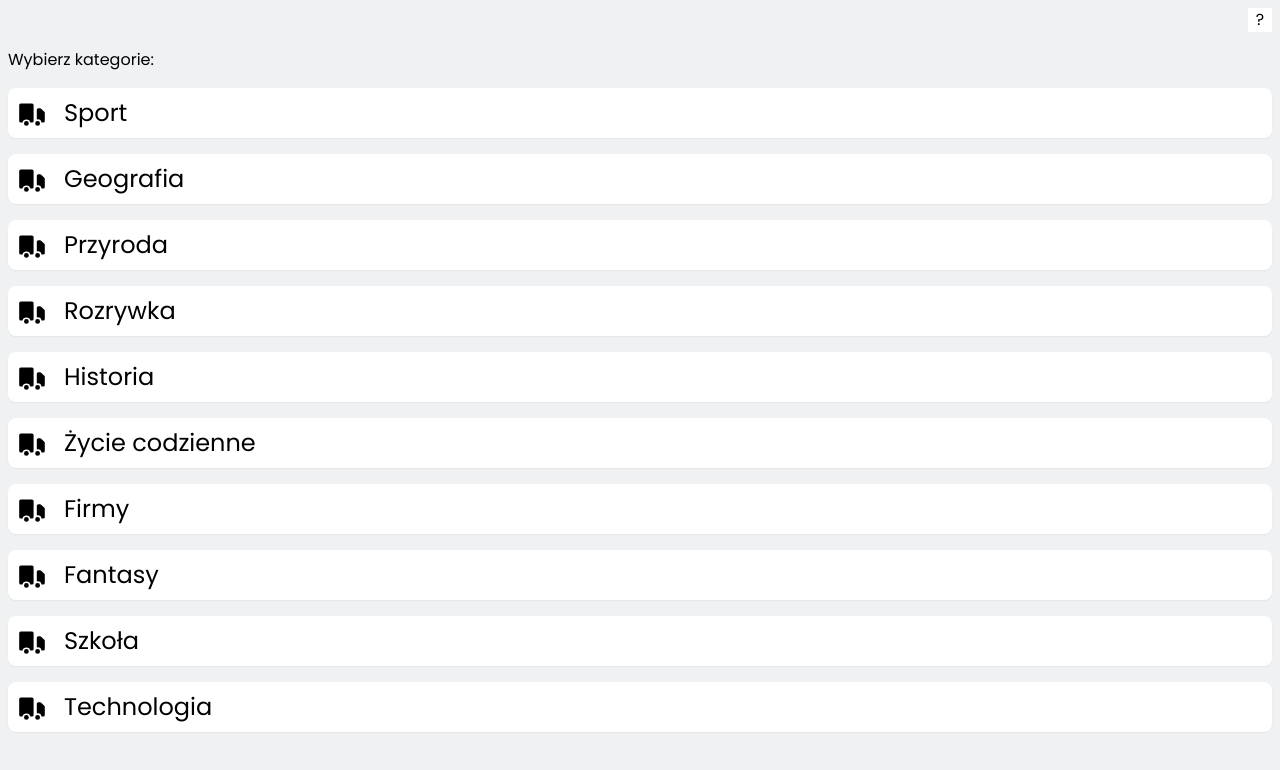
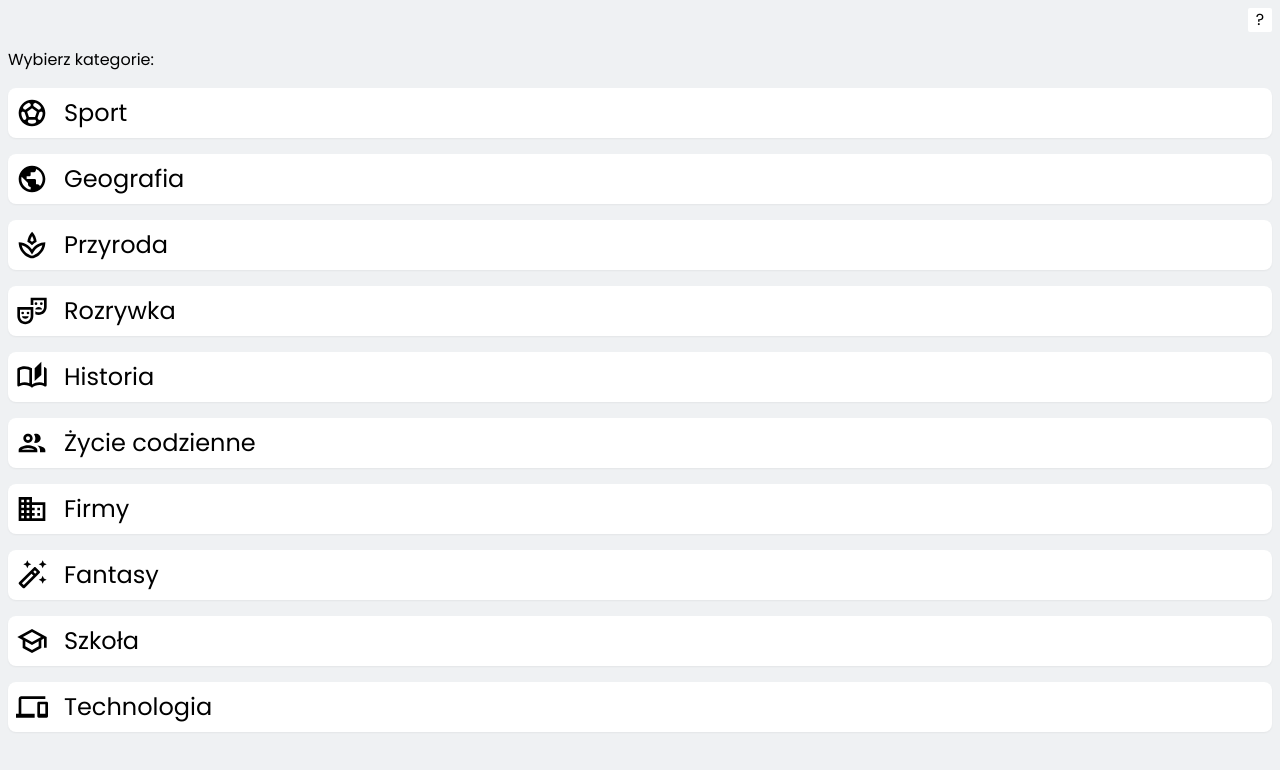
Before and after one commit to ArexSpeed/whoiam, a Next.js app: page / in a window 1280 px wide. Shown: the top 770 px of the page. Built offline with nearby package versions, Linux system fonts and the light colour scheme.

Commit message:
add icons

```diff
--- a/components/CategoryBox.tsx
+++ b/components/CategoryBox.tsx
@@ -3,6 +3,7 @@ import Link from 'next/link';
 import { useAppDispatch } from 'redux/hooks';
 import { setCategory } from 'redux/slice';
 import subcategories from 'data/subcategories.json';
+import Icon from './Icon';
 
 interface Props {
   category: string;
@@ -34,14 +35,7 @@ const CategoryBox: FC<Props> = ({ category }) => {
           setActive(!active);
           setSubcategory('');
         }}>
-        <svg
-          className="w-8 h-8 mx-2"
-          fill="currentColor"
-          viewBox="0 0 20 20"
-          xmlns="http://www.w3.org/2000/svg">
-          <path d="M8 16.5a1.5 1.5 0 11-3 0 1.5 1.5 0 013 0zM15 16.5a1.5 1.5 0 11-3 0 1.5 1.5 0 013 0z" />
-          <path d="M3 4a1 1 0 00-1 1v10a1 1 0 001 1h1.05a2.5 2.5 0 014.9 0H10a1 1 0 001-1V5a1 1 0 00-1-1H3zM14 7a1 1 0 00-1 1v6.05A2.5 2.5 0 0115.95 16H17a1 1 0 001-1v-5a1 1 0 00-.293-.707l-2-2A1 1 0 0015 7h-1z" />
-        </svg>
+        <Icon name={category} />
         <span className="mx-2 text-md">{category}</span>
       </button>
       {active && (
--- /dev/null
+++ b/components/Icon.tsx
@@ -0,0 +1,89 @@
+import { FC } from 'react';
+
+type Props = {
+  name: string;
+};
+
+const SportIcon = () => (
+  // eslint-disable-next-line prettier/prettier
+  <svg className="w-8 h-8 mx-2" xmlns="http://www.w3.org/2000/svg" viewBox="0 0 24 24" fill="#000000"><g><rect fill="none" height="24" width="24"/></g><g><g><path d="M12,2C6.48,2,2,6.48,2,12c0,5.52,4.48,10,10,10s10-4.48,10-10C22,6.48,17.52,2,12,2z M13,5.3l1.35-0.95 c1.82,0.56,3.37,1.76,4.38,3.34l-0.39,1.34l-1.35,0.46L13,6.7V5.3z M9.65,4.35L11,5.3v1.4L7.01,9.49L5.66,9.03L5.27,7.69 C6.28,6.12,7.83,4.92,9.65,4.35z M7.08,17.11l-1.14,0.1C4.73,15.81,4,13.99,4,12c0-0.12,0.01-0.23,0.02-0.35l1-0.73L6.4,11.4 l1.46,4.34L7.08,17.11z M14.5,19.59C13.71,19.85,12.87,20,12,20s-1.71-0.15-2.5-0.41l-0.69-1.49L9.45,17h5.11l0.64,1.11 L14.5,19.59z M14.27,15H9.73l-1.35-4.02L12,8.44l3.63,2.54L14.27,15z M18.06,17.21l-1.14-0.1l-0.79-1.37l1.46-4.34l1.39-0.47 l1,0.73C19.99,11.77,20,11.88,20,12C20,13.99,19.27,15.81,18.06,17.21z"/></g></g></svg>
+);
+
+const GeographyIcon = () => (
+  // eslint-disable-next-line prettier/prettier
+  <svg className="w-8 h-8 mx-2" xmlns="http://www.w3.org/2000/svg" viewBox="0 0 24 24" fill="#000000"><path d="M0 0h24v24H0V0z" fill="none"/><path d="M12 2C6.48 2 2 6.48 2 12s4.48 10 10 10 10-4.48 10-10S17.52 2 12 2zM4 12c0-.61.08-1.21.21-1.78L8.99 15v1c0 1.1.9 2 2 2v1.93C7.06 19.43 4 16.07 4 12zm13.89 5.4c-.26-.81-1-1.4-1.9-1.4h-1v-3c0-.55-.45-1-1-1h-6v-2h2c.55 0 1-.45 1-1V7h2c1.1 0 2-.9 2-2v-.41C17.92 5.77 20 8.65 20 12c0 2.08-.81 3.98-2.11 5.4z"/></svg>
+);
+
+const NatureIcon = () => (
+  // eslint-disable-next-line prettier/prettier
+  <svg className="w-8 h-8 mx-2" xmlns="http://www.w3.org/2000/svg" viewBox="0 0 24 24" fill="#000000"><path d="M0 0h24v24H0V0z" fill="none"/><path d="M15.49 9.63c-.18-2.79-1.31-5.51-3.43-7.63-2.14 2.14-3.32 4.86-3.55 7.63 1.28.68 2.46 1.56 3.49 2.63 1.03-1.06 2.21-1.94 3.49-2.63zm-3.44-4.44c.63 1.03 1.07 2.18 1.3 3.38-.47.3-.91.63-1.34.98-.42-.34-.87-.67-1.33-.97.25-1.2.71-2.35 1.37-3.39zM12 15.45c-.82-1.25-1.86-2.34-3.06-3.2-.13-.09-.27-.16-.4-.26.13.09.27.17.39.25C6.98 10.83 4.59 10 2 10c0 5.32 3.36 9.82 8.03 11.49.63.23 1.29.4 1.97.51.68-.12 1.33-.29 1.97-.51C18.64 19.82 22 15.32 22 10c-4.18 0-7.85 2.17-10 5.45zm1.32 4.15c-.44.15-.88.27-1.33.37-.44-.09-.87-.21-1.28-.36-3.29-1.18-5.7-3.99-6.45-7.35 1.1.26 2.15.71 3.12 1.33l-.02.01c.13.09.26.18.39.25l.07.04c.99.72 1.84 1.61 2.51 2.65L12 19.1l1.67-2.55c.69-1.05 1.55-1.95 2.53-2.66l.07-.05c.09-.05.18-.11.27-.17l-.01-.02c.98-.65 2.07-1.13 3.21-1.4-.75 3.37-3.15 6.18-6.42 7.35zm-4.33-7.32c-.02-.01-.04-.03-.05-.04 0 0 .01 0 .01.01.01.01.02.02.04.03z"/></svg>
+);
+
+const EntertainIcon = () => (
+  // eslint-disable-next-line prettier/prettier
+  <svg className="w-8 h-8 mx-2" xmlns="http://www.w3.org/2000/svg" viewBox="0 0 24 24" fill="#000000"><g><rect fill="none" height="24" width="24"/></g><g><g><circle cx="19" cy="6.5" r="1"/><circle cx="15" cy="6.5" r="1"/><path d="M16.99,9c-1.38,0-2.5,0.84-2.5,1.88h5C19.49,9.84,18.37,9,16.99,9z"/><path d="M1,16c0,3.31,2.69,6,6,6s6-2.69,6-6V9H1V16z M3,11h8v5c0,2.21-1.79,4-4,4s-4-1.79-4-4V11z"/><path d="M11,2v5.5h2V4h8v5c0,2.21-1.79,4-4,4c-0.95,0-1.81-0.35-2.5-0.9v2.35C15.26,14.8,16.11,15,17,15c3.31,0,6-2.69,6-6V2H11z"/><circle cx="5" cy="13.5" r="1"/><circle cx="9" cy="13.5" r="1"/><path d="M7,17.88c1.38,0,2.5-0.84,2.5-1.88h-5C4.5,17.04,5.62,17.88,7,17.88z"/></g></g></svg>
+);
+
+const HistoryIcon = () => (
+  // eslint-disable-next-line prettier/prettier
+  <svg className="w-8 h-8 mx-2" xmlns="http://www.w3.org/2000/svg" viewBox="0 0 24 24" fill="#000000"><g><rect fill="none" height="24" width="24" x="0"/></g><g><path d="M22.47,5.2C22,4.96,21.51,4.76,21,4.59v12.03C19.86,16.21,18.69,16,17.5,16c-1.9,0-3.78,0.54-5.5,1.58V5.48 C10.38,4.55,8.51,4,6.5,4C4.71,4,3.02,4.44,1.53,5.2C1.2,5.36,1,5.71,1,6.08v12.08c0,0.58,0.47,0.99,1,0.99 c0.16,0,0.32-0.04,0.48-0.12C3.69,18.4,5.05,18,6.5,18c2.07,0,3.98,0.82,5.5,2c1.52-1.18,3.43-2,5.5-2c1.45,0,2.81,0.4,4.02,1.04 c0.16,0.08,0.32,0.12,0.48,0.12c0.52,0,1-0.41,1-0.99V6.08C23,5.71,22.8,5.36,22.47,5.2z M10,16.62C8.86,16.21,7.69,16,6.5,16 c-1.19,0-2.36,0.21-3.5,0.62V6.71C4.11,6.24,5.28,6,6.5,6C7.7,6,8.89,6.25,10,6.72V16.62z M19,0.5l-5,5V15l5-4.5V0.5z"/></g></svg>
+);
+
+const LifeIcon = () => (
+  // eslint-disable-next-line prettier/prettier
+  <svg className="w-8 h-8 mx-2" xmlns="http://www.w3.org/2000/svg" viewBox="0 0 24 24" fill="#000000"><path d="M0 0h24v24H0V0z" fill="none"/><path d="M9 13.75c-2.34 0-7 1.17-7 3.5V19h14v-1.75c0-2.33-4.66-3.5-7-3.5zM4.34 17c.84-.58 2.87-1.25 4.66-1.25s3.82.67 4.66 1.25H4.34zM9 12c1.93 0 3.5-1.57 3.5-3.5S10.93 5 9 5 5.5 6.57 5.5 8.5 7.07 12 9 12zm0-5c.83 0 1.5.67 1.5 1.5S9.83 10 9 10s-1.5-.67-1.5-1.5S8.17 7 9 7zm7.04 6.81c1.16.84 1.96 1.96 1.96 3.44V19h4v-1.75c0-2.02-3.5-3.17-5.96-3.44zM15 12c1.93 0 3.5-1.57 3.5-3.5S16.93 5 15 5c-.54 0-1.04.13-1.5.35.63.89 1 1.98 1 3.15s-.37 2.26-1 3.15c.46.22.96.35 1.5.35z"/></svg>
+);
+
+const CompanyIcon = () => (
+  // eslint-disable-next-line prettier/prettier
+  <svg className="w-8 h-8 mx-2" xmlns="http://www.w3.org/2000/svg" viewBox="0 0 24 24" fill="#000000"><path d="M0 0h24v24H0V0z" fill="none"/><path d="M12 7V3H2v18h20V7H12zM6 19H4v-2h2v2zm0-4H4v-2h2v2zm0-4H4V9h2v2zm0-4H4V5h2v2zm4 12H8v-2h2v2zm0-4H8v-2h2v2zm0-4H8V9h2v2zm0-4H8V5h2v2zm10 12h-8v-2h2v-2h-2v-2h2v-2h-2V9h8v10zm-2-8h-2v2h2v-2zm0 4h-2v2h2v-2z"/></svg>
+);
+
+const FantasyIcon = () => (
+  // eslint-disable-next-line prettier/prettier
+  <svg className="w-8 h-8 mx-2" xmlns="http://www.w3.org/2000/svg" viewBox="0 0 24 24" fill="#000000"><g><rect fill="none" height="24" width="24" x="0"/></g><g><g><polygon points="20,7 20.94,4.94 23,4 20.94,3.06 20,1 19.06,3.06 17,4 19.06,4.94"/><polygon points="8.5,7 9.44,4.94 11.5,4 9.44,3.06 8.5,1 7.56,3.06 5.5,4 7.56,4.94"/><polygon points="20,12.5 19.06,14.56 17,15.5 19.06,16.44 20,18.5 20.94,16.44 23,15.5 20.94,14.56"/><path d="M17.71,9.12l-2.83-2.83C14.68,6.1,14.43,6,14.17,6c-0.26,0-0.51,0.1-0.71,0.29L2.29,17.46c-0.39,0.39-0.39,1.02,0,1.41 l2.83,2.83C5.32,21.9,5.57,22,5.83,22s0.51-0.1,0.71-0.29l11.17-11.17C18.1,10.15,18.1,9.51,17.71,9.12z M14.17,8.42l1.41,1.41 L14.41,11L13,9.59L14.17,8.42z M5.83,19.59l-1.41-1.41L11.59,11L13,12.41L5.83,19.59z"/></g></g></svg>
+);
+
+const SchoolIcon = () => (
+  // eslint-disable-next-line prettier/prettier
+  <svg className="w-8 h-8 mx-2" xmlns="http://www.w3.org/2000/svg" viewBox="0 0 24 24" fill="#000000"><path d="M0 0h24v24H0V0z" fill="none"/><path d="M12 3L1 9l4 2.18v6L12 21l7-3.82v-6l2-1.09V17h2V9L12 3zm6.82 6L12 12.72 5.18 9 12 5.28 18.82 9zM17 15.99l-5 2.73-5-2.73v-3.72L12 15l5-2.73v3.72z"/></svg>
+);
+
+const TechIcon = () => (
+  // eslint-disable-next-line prettier/prettier
+  <svg className="w-8 h-8 mx-2" xmlns="http://www.w3.org/2000/svg" viewBox="0 0 24 24" fill="#000000"><path d="M0 0h24v24H0V0z" fill="none"/><path d="M4 6h18V4H4c-1.1 0-2 .9-2 2v11H0v3h14v-3H4V6zm19 2h-6c-.55 0-1 .45-1 1v10c0 .55.45 1 1 1h6c.55 0 1-.45 1-1V9c0-.55-.45-1-1-1zm-1 9h-4v-7h4v7z"/></svg>
+);
+
+const DefaultIcon = () => (
+  // eslint-disable-next-line prettier/prettier
+  <svg className="w-8 h-8 mx-2" fill="currentColor" viewBox="0 0 20 20" xmlns="http://www.w3.org/2000/svg"><path fillRule="evenodd" d="M18 10a8 8 0 11-16 0 8 8 0 0116 0zm-7 4a1 1 0 11-2 0 1 1 0 012 0zm-1-9a1 1 0 00-1 1v4a1 1 0 102 0V6a1 1 0 00-1-1z" clipRule="evenodd" /></svg>
+);
+
+const Icon: FC<Props> = ({ name }) => {
+  switch (name) {
+    case 'Sport':
+      return <SportIcon />;
+    case 'Geografia':
+      return <GeographyIcon />;
+    case 'Przyroda':
+      return <NatureIcon />;
+    case 'Rozrywka':
+      return <EntertainIcon />;
+    case 'Historia':
+      return <HistoryIcon />;
+    case 'Życie codzienne':
+      return <LifeIcon />;
+    case 'Firmy':
+      return <CompanyIcon />;
+    case 'Fantasy':
+      return <FantasyIcon />;
+    case 'Szkoła':
+      return <SchoolIcon />;
+    case 'Technologia':
+      return <TechIcon />;
+    default:
+      return <DefaultIcon />;
+  }
+};
+
+export default Icon;
```
